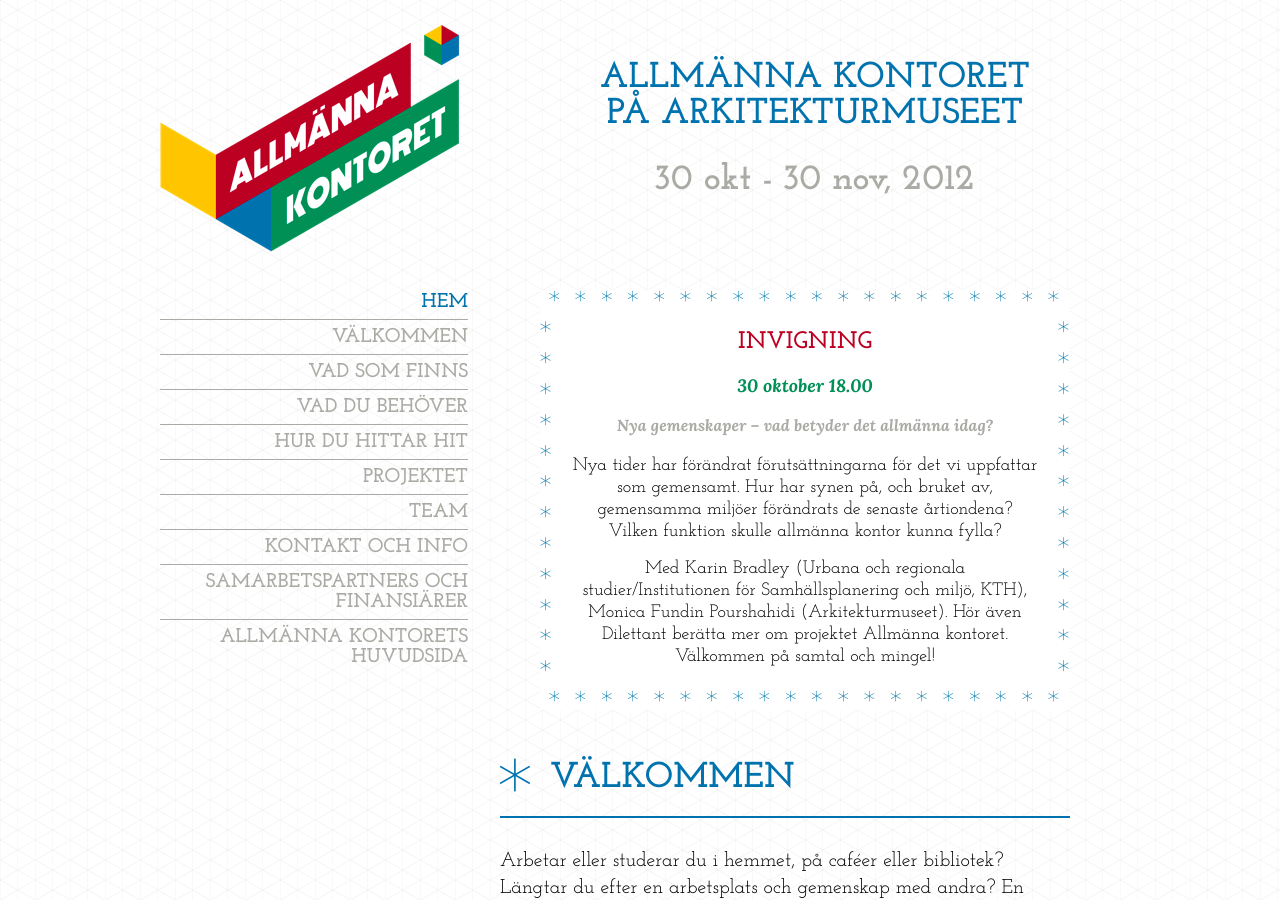
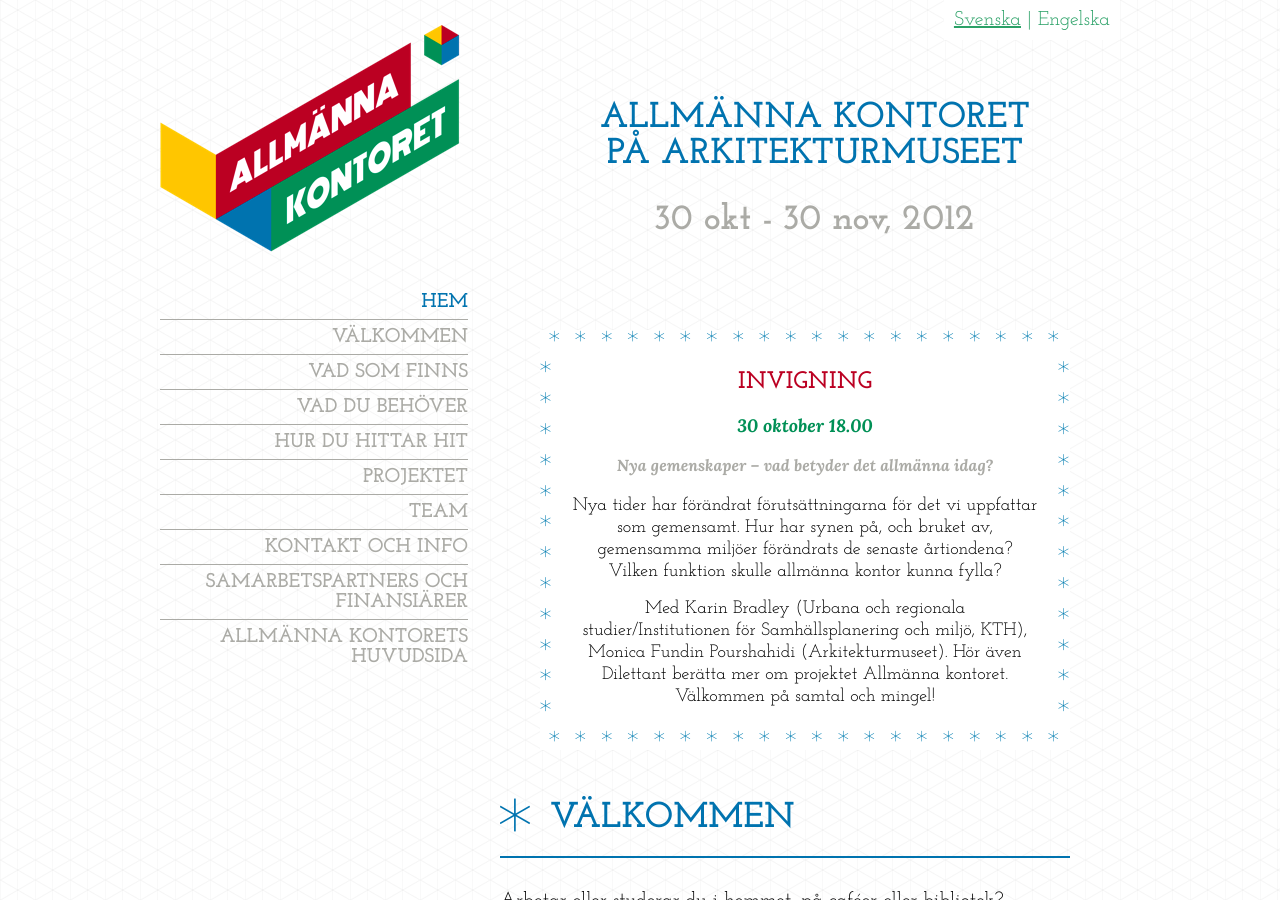
Before and after one commit to dilettant/allmannakontoret, a Jekyll site: the page built from arkitekturmuseet/index.html, in a window 1280 px wide and 900 px high. Built offline with Jekyll 4.4.1, drawn with Linux system fonts in a browser that asks for light colours; comment, search, counter and statistics services are not loaded.

Commit message:
habemus multilingues

```diff
--- a/_layouts/amuseet.html
+++ b/_layouts/amuseet.html
@@ -31,7 +31,8 @@
 </head>
 <body id="hem">
 <div id="container">
-    {{content}}
+  <div class="lang"><a class="active" href="http://allmannakontoret.se/arkitekturmuseet">Svenska</a> | <a href="http://thepublicoffice.se/museumofarchitecture">Engelska</a></div>
+  {{content}}
 </div>
 </body>
 </html>
```
